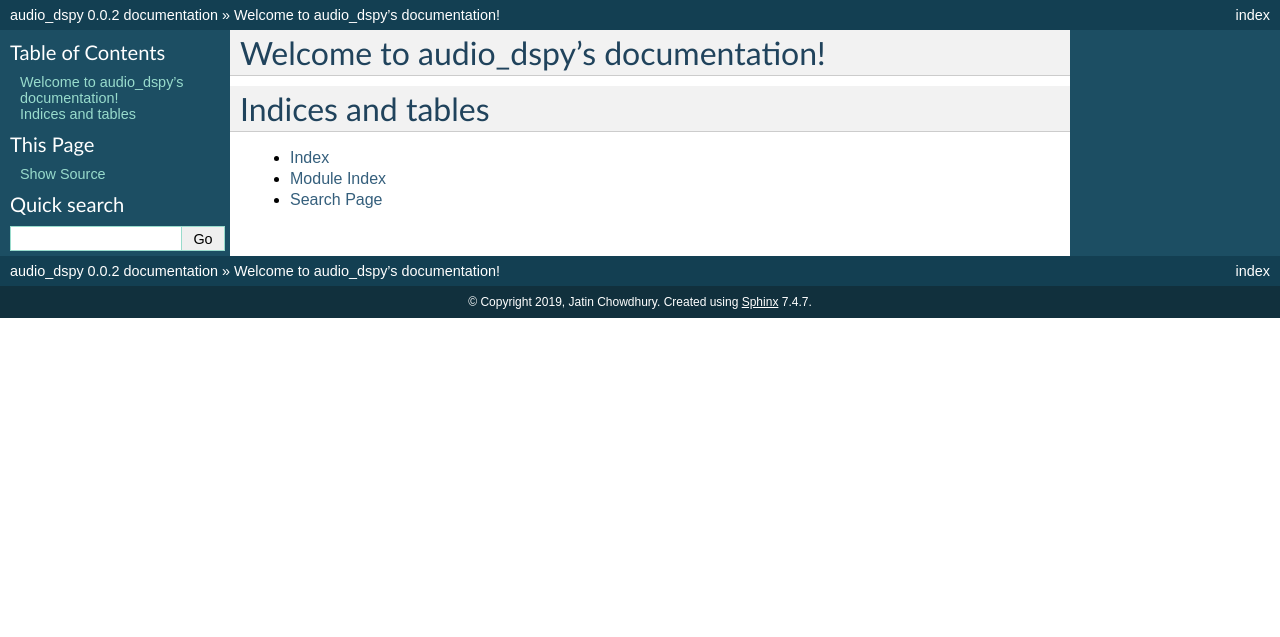
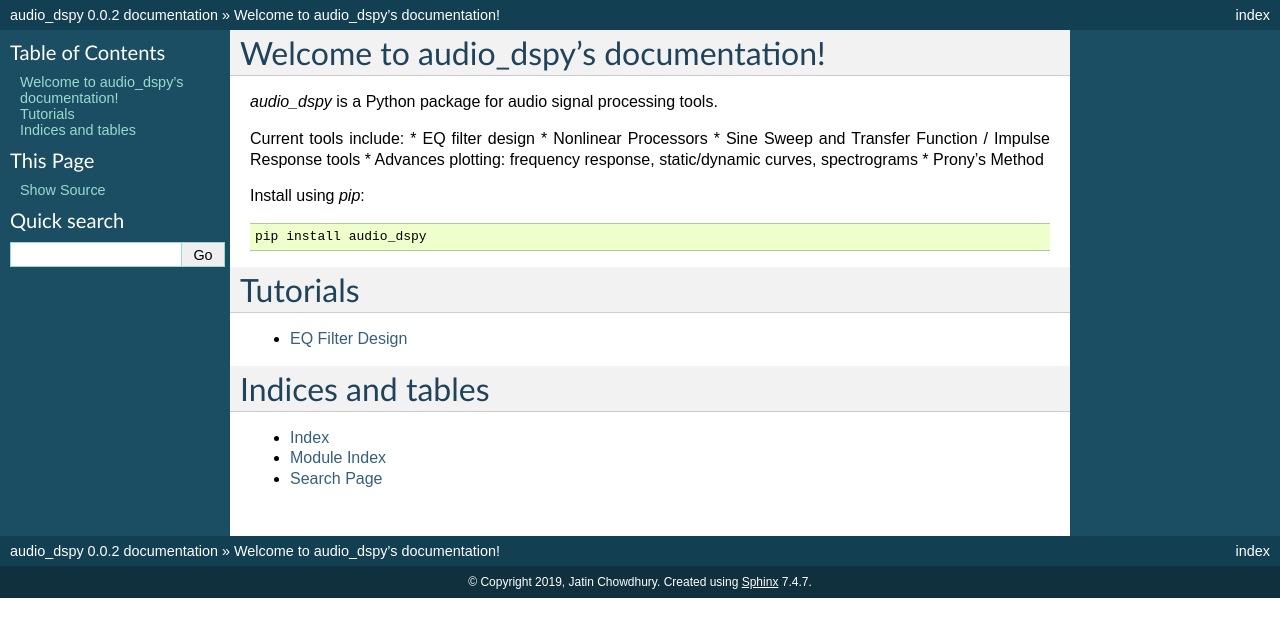
Before and after one commit to jatinchowdhury18/audio_dspy, a Sphinx documentation site: the page built from docs/index.rst, in a window 1280 px wide. Shown: the top 637 px of the page. Built offline with Sphinx 7.4.7, drawn with Linux system fonts in a browser that asks for light colours.

Commit message:
Basic EQ design tutorial

```diff
--- a/docs/index.rst
+++ b/docs/index.rst
@@ -10,7 +10,25 @@
    :maxdepth: 2
    :caption: Contents:
 
+`audio_dspy` is a Python package for audio signal processing tools.
 
+Current tools include:
+* EQ filter design
+* Nonlinear Processors
+* Sine Sweep and Transfer Function / Impulse Response tools
+* Advances plotting: frequency response, static/dynamic curves, spectrograms
+* Prony's Method
+
+Install using `pip`:
+
+.. code-block:: bash
+
+    pip install audio_dspy
+
+Tutorials
+=========
+
+* :doc:`/tutorials/eq_tutorial`
 
 Indices and tables
 ==================
```
Also changed, not shown: docs/tutorials/eq_tutorial.rst (added, +33 -0 lines), docs/examples/lowpass.png (added).
